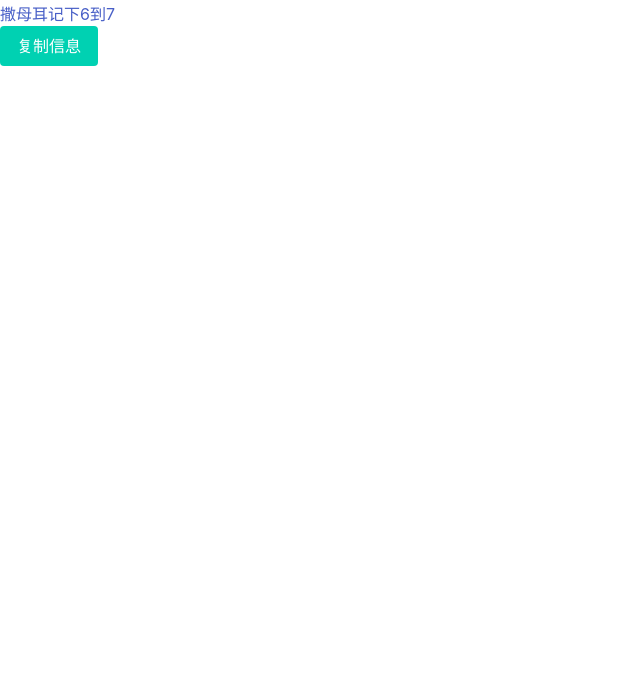
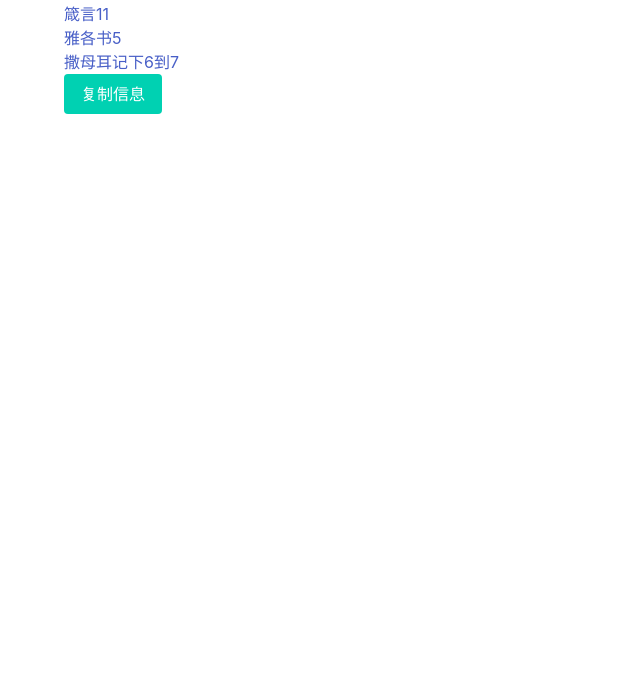
Before and after one commit to urfdvw/readingreminders, a plain HTML site: page index.html in a window 1280 px wide. Shown: the part 106-800 px from the top of the page, without its empty margins (0-640 px from the left). Drawn offline with nearby package versions, Linux system fonts and the light colour scheme.

Commit message:
Update index.html

```diff
--- a/index.html
+++ b/index.html
@@ -22,8 +22,10 @@
             每一书卷的英文简写（用于生成经文地址）
 
     </textarea> -->
-
-
+    <section class="section">
+        <div class="container" id="main">
+        </div>
+    </section>
 
     <script src="data.js"></script>
     <script>
@@ -87,7 +89,7 @@
         var dom = document.createElement("H1");
         dom.classList.add('title');
         dom.innerHTML = line;
-        document.body.appendChild(dom);
+        main.appendChild(dom);
 
         text += line;
 
@@ -100,9 +102,9 @@
         dom.innerHTML = line;
         dom.href = url;
         dom.target = "_blank";
-        document.body.appendChild(dom);
+        main.appendChild(dom);
         var dom = document.createElement("br");
-        document.body.appendChild(dom);
+        main.appendChild(dom);
 
         text += line;
 
@@ -119,9 +121,9 @@
         dom.innerHTML = line;
         dom.href = url;
         dom.target = "_blank";
-        document.body.appendChild(dom);
+        main.appendChild(dom);
         var dom = document.createElement("br");
-        document.body.appendChild(dom);
+        main.appendChild(dom);
 
         text += line;
 
@@ -142,9 +144,9 @@
             dom.innerHTML = line;
             dom.href = url;
             dom.target = "_blank";
-            document.body.appendChild(dom);
+            main.appendChild(dom);
             var dom = document.createElement("br");
-            document.body.appendChild(dom);
+            main.appendChild(dom);
 
             text += line;
 
@@ -162,9 +164,9 @@
             dom.innerHTML = line;
             dom.href = url;
             dom.target = "_blank";
-            document.body.appendChild(dom);
+            main.appendChild(dom);
             var dom = document.createElement("br");
-            document.body.appendChild(dom);
+            main.appendChild(dom);
 
             text += line;
 
@@ -181,9 +183,9 @@
             dom.innerHTML = line;
             dom.href = url;
             dom.target = "_blank";
-            document.body.appendChild(dom);
+            main.appendChild(dom);
             var dom = document.createElement("br");
-            document.body.appendChild(document.createElement("br"));
+            main.appendChild(document.createElement("br"));
 
             text += line;
 
@@ -198,10 +200,10 @@
         const copyToClipboard = str => {
             const el = document.createElement('textarea');
             el.value = str;
-            document.body.appendChild(el);
+            main.appendChild(el);
             el.select();
             document.execCommand('copy');
-            document.body.removeChild(el);
+            main.removeChild(el);
         };
 
         var button = document.createElement("button");
@@ -211,7 +213,7 @@
         button.onclick = function () {
             copyToClipboard(text);
         };
-        document.body.appendChild(button);
+        main.appendChild(button);
     </script>
 </body>
 
```
